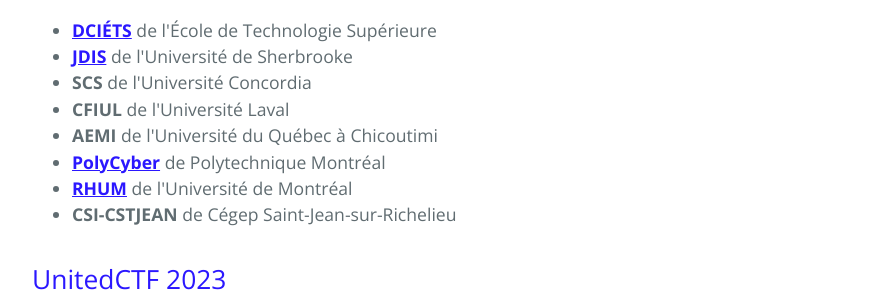
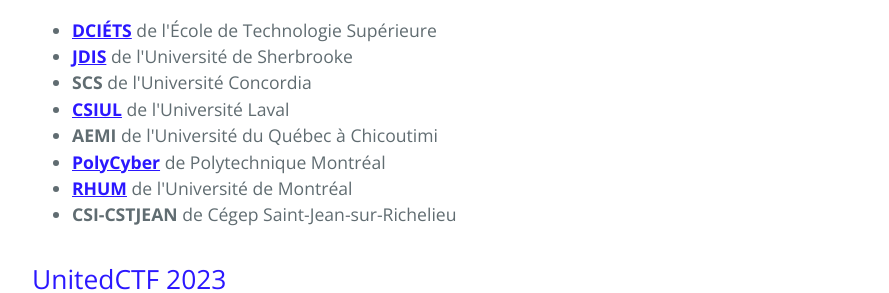
Before and after one commit to UnitedCTF/unitedctf.github.io, a Jekyll site: the page built from index.md, in a window 1280 px wide and 900 px high, scrolled down 549 px. Shown: the part 163-456 px from the top of the window, without its empty margins (192-1081 px from the left). Built offline with Jekyll 4.4.1, drawn with Linux system fonts in a browser that asks for light colours; some of the changed text lies outside the part shown.

Commit message:
Fixed data for Ulaval

```diff
--- a/_data/clubs.yml
+++ b/_data/clubs.yml
@@ -10,8 +10,8 @@
   # url: "https://scsconcordia.com/"
   university_name: "l'Université Concordia"
 
-- name: "CFIUL"
-  # url: "https://cfiul.ca"
+- name: "CSIUL"
+  url: "http://clubsecuriteinformatique.ift.ulaval.ca/"
   university_name: "l'Université Laval"
 
 - name: AEMI
```
